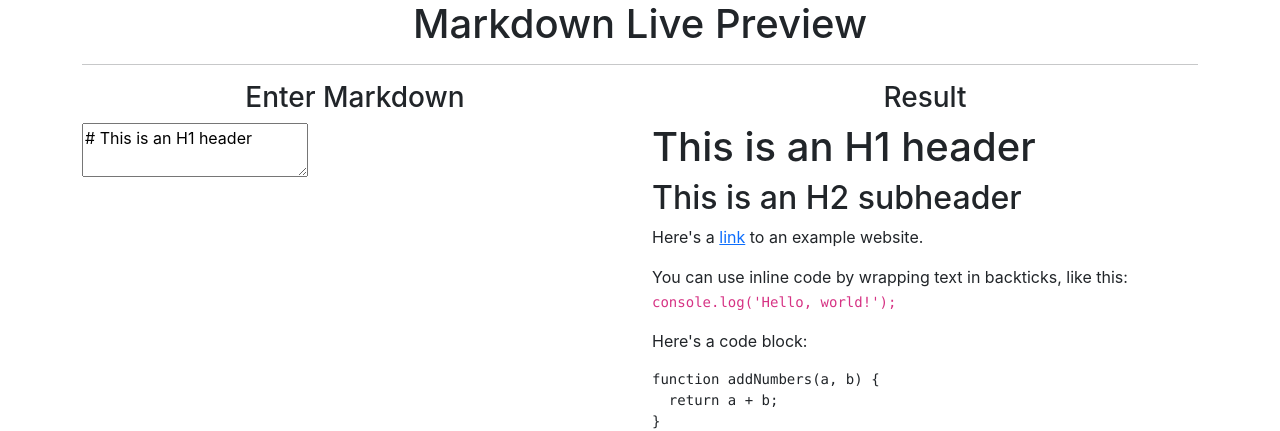
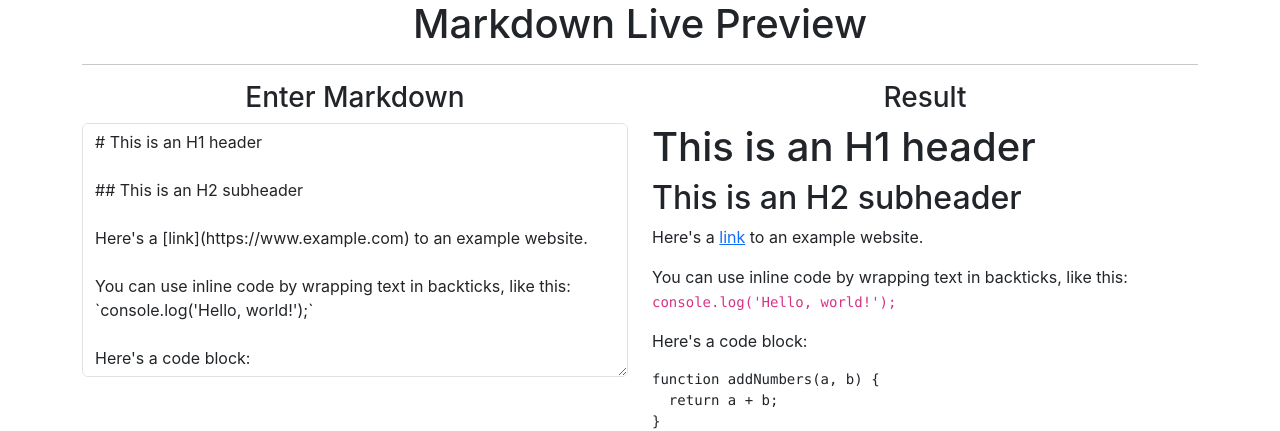
Before and after one commit to adhika16/markdown-previewer, a React (Create React App) app: page / in a window 1280 px wide. Shown: the top 431 px of the page. Built offline with nearby package versions, Linux system fonts and the light colour scheme.

Commit message:
Update UserInput.js
update userinput styling

```diff
--- a/src/components/UserInput.js
+++ b/src/components/UserInput.js
@@ -38,7 +38,8 @@ class UserInput extends Component {
           <textarea
             id="editor"
             type="text"
-            className="md-input"
+            className="form-control md-input"
+            rows={10}
             value={this.state.md}
             onChange={this.updatePreview.bind(this)}
           />
```
